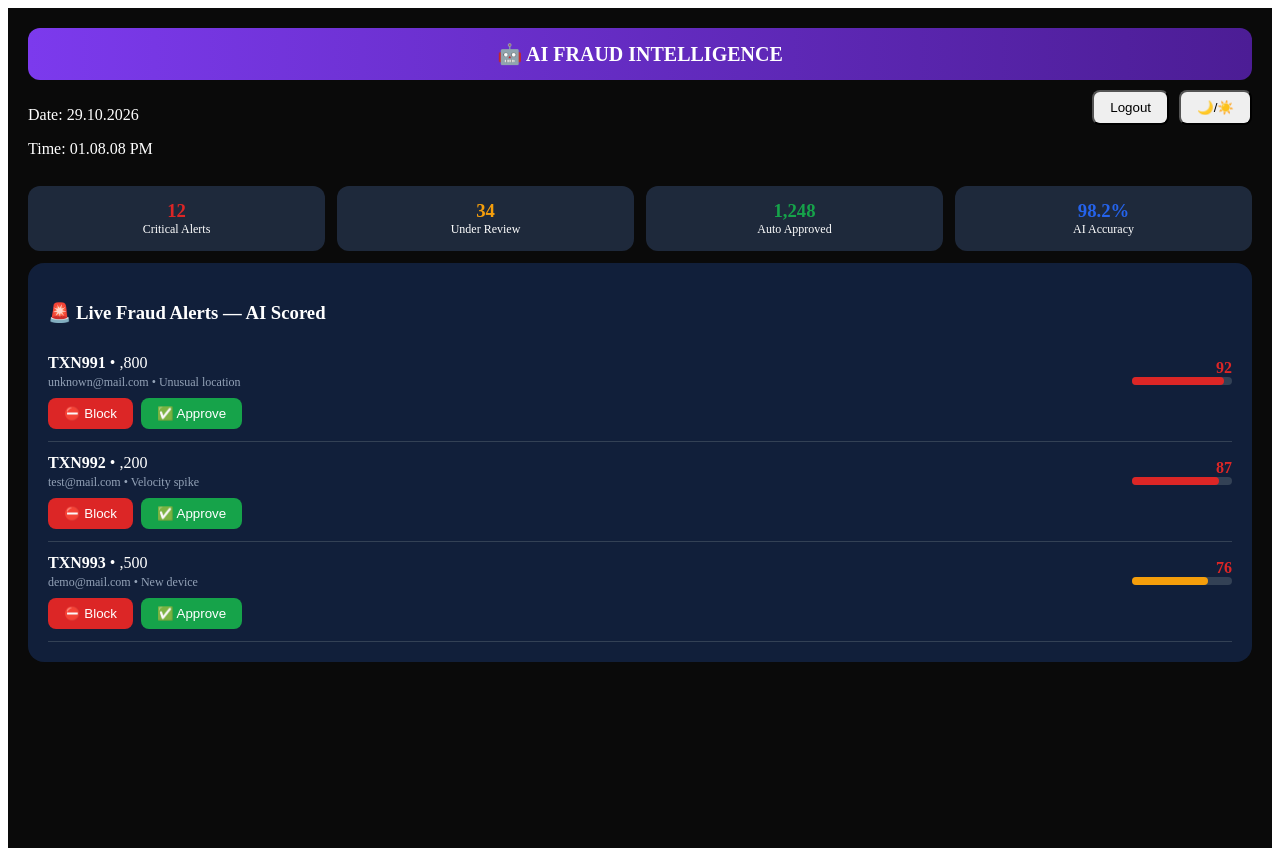
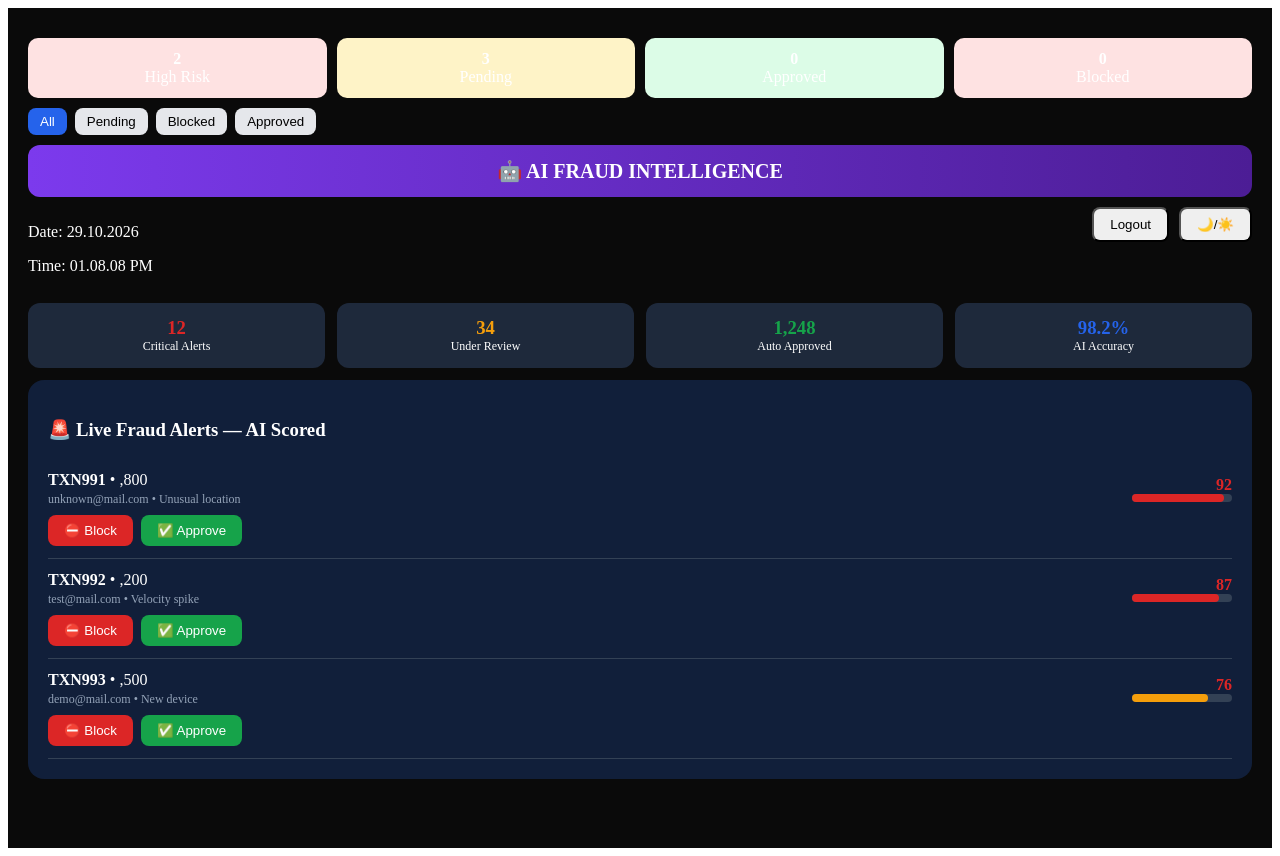
Before and after one commit to matiur25580/Enterprise-AI-Powered-Digital-Banking-Fraud-Detection-DevOps-Command-Center, a React (Vite) app in the folder client/: page /riskmanager in a window 1280 px wide. Built offline with nearby package versions, Linux system fonts and the light colour scheme.

Commit message:
feat: riskmanager working

```diff
--- a/client/src/pages/RiskManager.tsx
+++ b/client/src/pages/RiskManager.tsx
@@ -6,6 +6,12 @@ export default function RiskManager() {
   const [dt, setDt] = useState(getDateTime());
   const [user] = useState(()=>{ try{ return JSON.parse(localStorage.getItem('trustshield_user')||'{}'); }catch(e){ return {}; } });
   const [msg, setMsg] = useState('');
+  const [filter, setFilter] = useState('All');
+  const [txns, setTxns] = useState([
+    {id:'TXN101', user:'rahamanmatiur397@gmail.com', amt:5000, risk:85, status:'Pending'},
+    {id:'TXN102', user:'test@gmail.com', amt:1200, risk:45, status:'Pending'},
+    {id:'TXN103', user:'demo@gmail.com', amt:9500, risk:92, status:'Pending'},
+  ]);
   const dark = theme==='dark';
   const card={background:dark?'#111f3a':'#fff',padding:'20px',borderRadius:'16px',margin:'12px 0'};
   const stat={flex:1,minWidth:'120px',background:dark?'#1e293b':'#f1f5f9',padding:'14px',borderRadius:'12px',textAlign:'center' as const};
@@ -19,6 +25,15 @@ export default function RiskManager() {
   return (
     <div style={{ background: dark?'#0a0a0a':'#f1f5f9', color: dark?'#fff':'#000', minHeight:'100vh', padding:'20px' }}>
       <SuccessToast msg={msg} onClose={()=>setMsg('')} />
+      <div style={{display:'flex',gap:'10px',margin:'10px 0'}}>
+        <div style={{flex:1,padding:'12px',background:'#fee2e2',borderRadius:'10px',textAlign:'center'}}><b>{txns.filter(x=>x.risk>80).length}</b><br/>High Risk</div>
+        <div style={{flex:1,padding:'12px',background:'#fef3c7',borderRadius:'10px',textAlign:'center'}}><b>{txns.filter(x=>x.status==='Pending').length}</b><br/>Pending</div>
+        <div style={{flex:1,padding:'12px',background:'#dcfce7',borderRadius:'10px',textAlign:'center'}}><b>{txns.filter(x=>x.status==='Approved').length}</b><br/>Approved</div>
+        <div style={{flex:1,padding:'12px',background:'#fee2e2',borderRadius:'10px',textAlign:'center'}}><b>{txns.filter(x=>x.status==='Blocked').length}</b><br/>Blocked</div>
+      </div>
+      <div style={{margin:'10px 0'}}>
+        {['All','Pending','Blocked','Approved'].map(f=><button key={f} onClick={()=>setFilter(f)} style={{marginRight:'8px',padding:'6px 12px',borderRadius:'8px',border:'none',background:filter===f?'#2563eb':'#e5e7eb',color:filter===f?'#fff':'#000'}}>{f}</button>)}
+      </div>
       {user.uid && <div>UID: {user.uid}</div>}
       <div style={{ background:'linear-gradient(90deg,#7c3aed,#4c1d95)', color:'#fff', padding:'14px', textAlign:'center', fontWeight:'bold', fontSize:'20px', borderRadius:'12px' }}>🤖 AI FRAUD INTELLIGENCE</div>
       <div style={{ display:'flex', justifyContent:'space-between', marginTop:'10px', flexWrap:'wrap' }}>
@@ -42,8 +57,8 @@ export default function RiskManager() {
             <div style={{textAlign:'right'}}><b style={{color:'#dc2626'}}>{a.score}</b>{bar(a.score)}</div>
           </div>
           <div style={{marginTop:'8px'}}>
-            <button onClick={()=>setMsg('Transaction '+a.id+' blocked and reported')} style={{padding:'8px 16px',borderRadius:'8px',border:'none',background:'#dc2626',color:'#fff',marginRight:'8px'}}>⛔ Block</button>
-            <button onClick={()=>setMsg('Transaction '+a.id+' approved as legitimate')} style={{padding:'8px 16px',borderRadius:'8px',border:'none',background:'#16a34a',color:'#fff'}}>✅ Approve</button>
+            <button onClick={()=>{setTxns(txns.map(x=>x.id===a.id?{...x,status:'Blocked'}:x)); setMsg('Transaction '+a.id+' blocked and reported');}} style={{padding:'8px 16px',borderRadius:'8px',border:'none',background:'#dc2626',color:'#fff',marginRight:'8px'}}>⛔ Block</button>
+            <button onClick={()=>{setTxns(txns.map(x=>x.id===a.id?{...x,status:'Approved'}:x)); setMsg('Transaction '+a.id+' approved as legitimate');}} style={{padding:'8px 16px',borderRadius:'8px',border:'none',background:'#16a34a',color:'#fff'}}>✅ Approve</button>
           </div>
         </div>)}
       </div>
```
